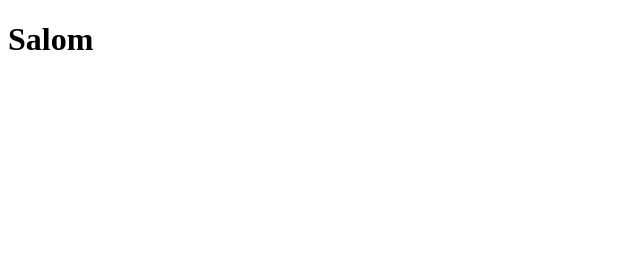
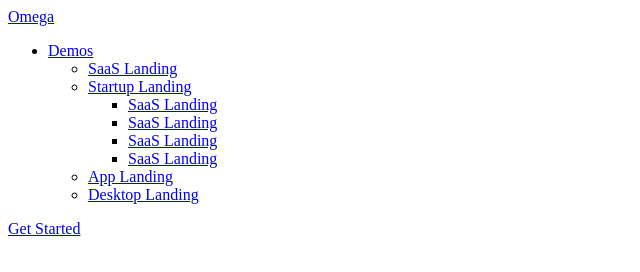
Before and after one commit to developerkr/sayt, a plain HTML site: page index.html in a window 1280 px wide. Shown: the whole page, without its empty margins (0-640 px from the left). Drawn offline with Linux system fonts and the light colour scheme.

Commit message:
drop down menu

```diff
--- a/index.html
+++ b/index.html
@@ -3,9 +3,55 @@
 <head>
 	<meta charset="UTF-8">
 	<meta name="viewport" content="width=device-width, initial-scale=1.0">
-	<title>Document</title>
+	<title>Sayt</title>
 </head>
 <body>
-	<h1>Salom</h1>
+	<header>
+		<a href="#">Omega</a>
+
+		<ul class="drop-down-menu">
+			<li>
+				<a href="#">Demos</a>
+				<ul class="drop-down-list">
+					<li class="drop-down-item">
+						<a href="#">SaaS Landing</a>
+					</li>
+					<li class="drop-down-item">
+						<a href="#">Startup Landing</a>
+
+						<ul class="drop-down-list-2">
+							<li class="drop-down-item-2">
+							    <a href="#">SaaS Landing</a>
+							</li>
+
+							<li class="drop-down-item-2">
+							    <a href="#">SaaS Landing</a>
+							</li>
+
+							<li class="drop-down-item-2">
+							    <a href="#">SaaS Landing</a>
+							</li>
+
+							<li class="drop-down-item-2">
+							    <a href="#">SaaS Landing</a>
+							</li>
+						</ul>
+					</li>
+					<li class="drop-down-item">
+						<a href="#">App Landing</a>
+					</li>
+					<li class="drop-down-item">
+						<a href="#">Desktop Landing</a>
+					</li>
+				</ul>
+			</li>
+		</ul>
+
+		<a class="start" href="#">Get Started</a>
+	</header>
+
+	<div class="container">
+
+	</div>
 </body>
 </html>
```
Also changed, not shown: img/oval.png (added).
